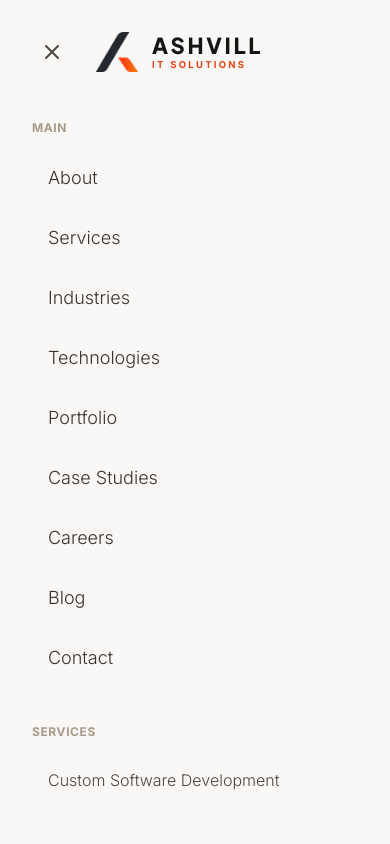
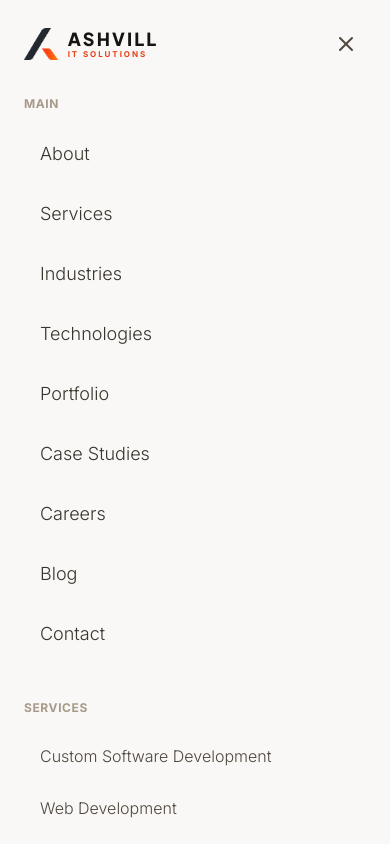
Before and after one commit to abhay-chayal/Ashvill-IT, a Next.js app in the folder apps/web/: page / in a window 390 px wide. Both pictures are taken after a click on the button 44 px from the left and 36 px from the top of the page. Shown: the top 844 px of the page. Built offline with nearby package versions, Linux system fonts and the light colour scheme; no server answers.

Commit message:
Fix mobile header layout overlap and scale logo icon and button responsively

```diff
--- a/apps/web/src/components/brand/Logo.tsx
+++ b/apps/web/src/components/brand/Logo.tsx
@@ -13,16 +13,16 @@ export function Logo({ className, variant = 'default', showText = true }: LogoPr
   const isLight = variant === 'light';
 
   return (
-    <Link href="/" className={cn('group flex items-center gap-3.5', className)} aria-label={company.name}>
-      <div className="flex items-center gap-3.5 transition-transform duration-300 group-hover:scale-[1.02]">
-        {/* Responsive Logo Mark Asset (Dark Charcoal for Header, Crisp White for Footer) */}
+    <Link href="/" className={cn('group flex items-center gap-2.5 sm:gap-3.5 shrink-0', className)} aria-label={company.name}>
+      <div className="flex items-center gap-2.5 sm:gap-3.5 transition-transform duration-300 group-hover:scale-[1.02]">
+        {/* Responsive Logo Mark Asset */}
         <div className="relative flex items-center justify-center shrink-0">
           <Image
             src={isLight ? '/logo-mark-light.png' : '/logo-mark.png'}
             alt="Ashvill Logo Icon"
             width={40}
             height={40}
-            className="h-10 w-auto object-contain transition-all"
+            className="h-8 sm:h-10 w-auto object-contain transition-all"
             priority
           />
         </div>
@@ -32,7 +32,7 @@ export function Logo({ className, variant = 'default', showText = true }: LogoPr
           <div className="flex flex-col justify-center leading-none">
             <span
               className={cn(
-                'font-display text-[22px] font-extrabold tracking-[0.12em] uppercase leading-none',
+                'font-display text-[18px] sm:text-[22px] font-extrabold tracking-[0.12em] uppercase leading-none',
                 isLight ? 'text-white' : 'text-surface-950'
               )}
             >
@@ -40,7 +40,7 @@ export function Logo({ className, variant = 'default', showText = true }: LogoPr
             </span>
             <span
               className={cn(
-                'text-[9.5px] font-bold tracking-[0.24em] uppercase mt-1 leading-none',
+                'text-[8px] sm:text-[9.5px] font-bold tracking-[0.24em] uppercase mt-0.5 sm:mt-1 leading-none',
                 isLight ? 'text-brand-400' : 'text-brand-600'
               )}
             >
--- a/apps/web/src/components/layout/Header.tsx
+++ b/apps/web/src/components/layout/Header.tsx
@@ -21,25 +21,26 @@ export function Header() {
   return (
     <header className="fixed inset-x-0 top-0 z-50 bg-[#F9F8F6] border-b border-surface-200 shadow-sm transition-all duration-300">
       <div className="w-full">
-        <nav className="mx-auto flex w-full max-w-7xl items-center justify-between px-6 py-4" aria-label="Main navigation">
+        <nav className="mx-auto flex w-full max-w-7xl items-center justify-between px-3 sm:px-6 py-3.5 sm:py-4" aria-label="Main navigation">
 
-          <div className="flex items-center gap-6">
+          <div className="flex items-center gap-2 sm:gap-6 min-w-0">
             <button
-              className="rounded-lg p-2 text-surface-700 hover:bg-surface-200 transition-colors"
+              className="rounded-lg p-1.5 sm:p-2 text-surface-700 hover:bg-surface-200 transition-colors shrink-0"
               onClick={() => setMobileOpen(true)}
               aria-label="Open menu"
             >
-              <Menu className="h-6 w-6" />
+              <Menu className="h-5 w-5 sm:h-6 sm:w-6" />
             </button>
             <Logo variant="default" />
           </div>
 
-          <div className="flex items-center gap-3">
+          <div className="flex items-center gap-2 sm:gap-3 shrink-0">
             <Button href="/request-quote" variant="outline" size="sm" className="hidden lg:flex border-surface-300 text-surface-700 hover:bg-surface-50">
               Request Quote
             </Button>
-            <Button href="/contact" size="sm" className="border-none" rightIcon={<ArrowRight className="h-4 w-4" />}>
-              Contact Sales
+            <Button href="/contact" size="sm" className="border-none whitespace-nowrap text-xs sm:text-sm px-3 sm:px-4 py-2" rightIcon={<ArrowRight className="h-3.5 w-3.5 sm:h-4 sm:w-4" />}>
+              <span className="hidden sm:inline">Contact Sales</span>
+              <span className="sm:hidden">Contact</span>
             </Button>
           </div>
         </nav>
@@ -59,14 +60,14 @@ export function Header() {
               animate={{ x: 0 }}
               exit={{ x: '-100%' }}
               transition={{ type: 'spring', damping: 30, stiffness: 300 }}
-              className="absolute left-0 top-0 h-full w-full max-w-md bg-[#F9F8F6] p-8 shadow-2xl flex flex-col"
+              className="absolute left-0 top-0 h-full w-full max-w-md bg-[#F9F8F6] p-6 sm:p-8 shadow-2xl flex flex-col"
               onClick={(e) => e.stopPropagation()}
             >
-              <div className="mb-12 flex items-center gap-6">
+              <div className="mb-8 sm:mb-12 flex items-center justify-between">
+                <Logo />
                 <button onClick={() => setMobileOpen(false)} aria-label="Close menu" className="rounded-lg p-2 text-surface-700 hover:bg-surface-200 transition-colors">
                   <X className="h-6 w-6" />
                 </button>
-                <Logo />
               </div>
 
               <div className="flex-1 overflow-y-auto">
```
